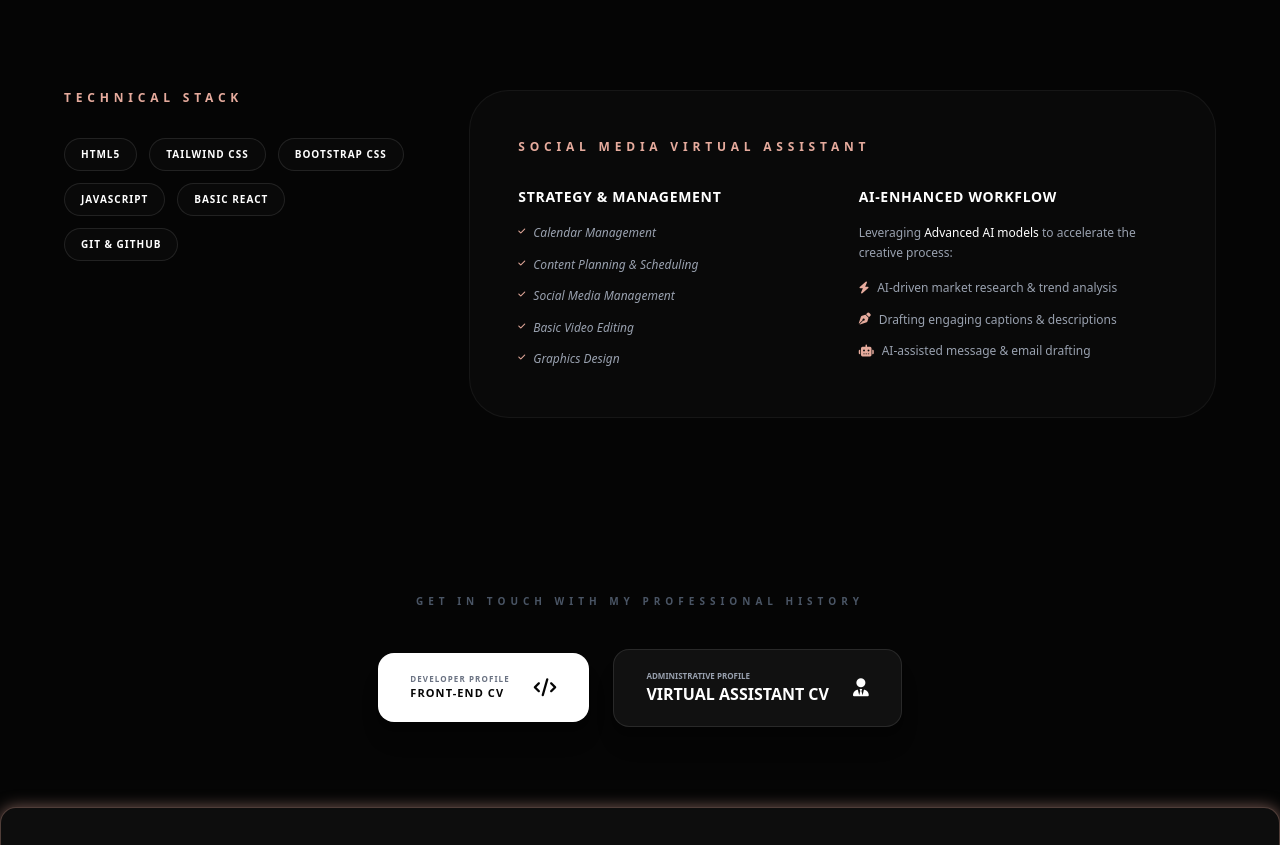
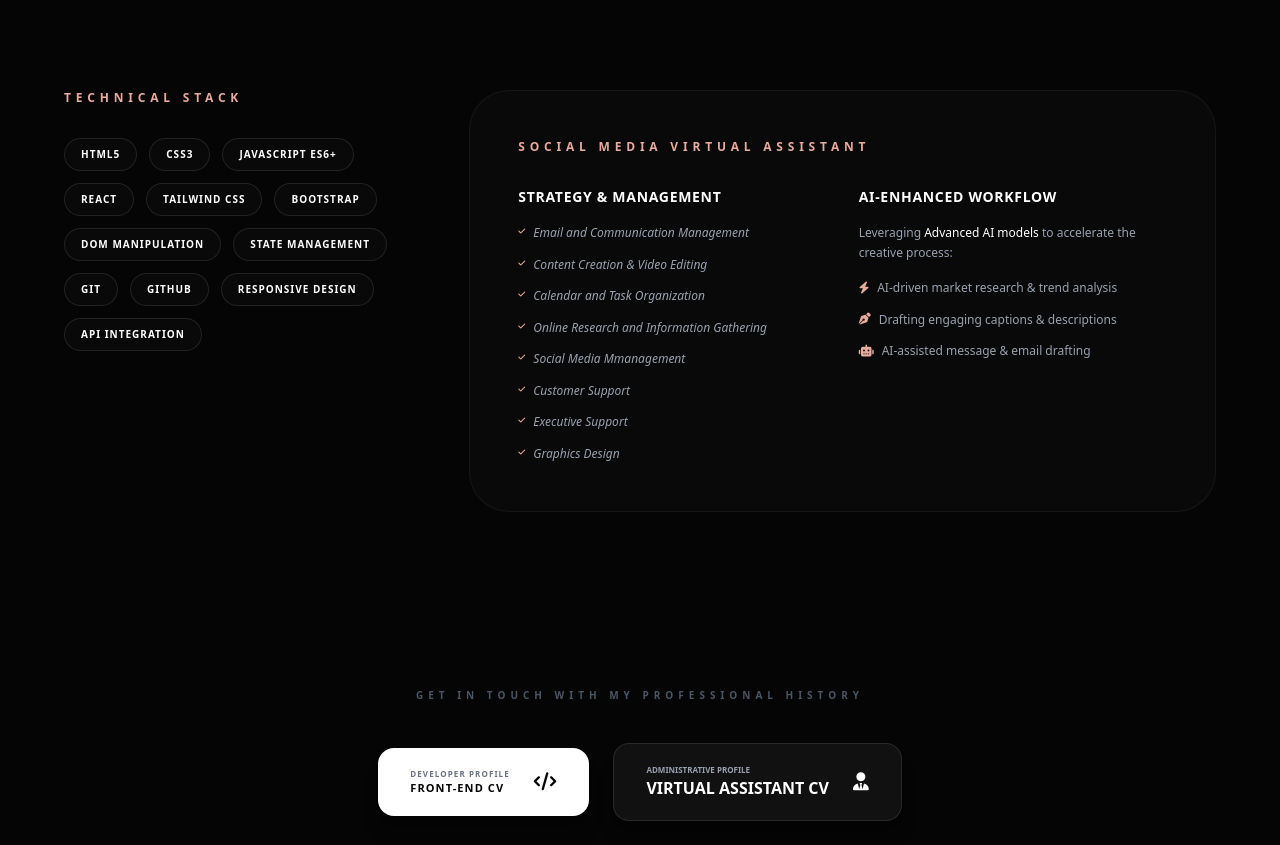
Before and after one commit to djujeep/Girlytech, a website: page project.html in a window 1280 px wide. Shown: the part 2260-3105 px from the top of the page. Drawn offline with Linux system fonts and the light colour scheme.

Commit message:
skillset updated

```diff
--- a/project.html
+++ b/project.html
@@ -289,16 +289,36 @@
     <section class="px-6 md:px-16 py-24 max-w-7xl mx-auto border-t border-white/5">
   <div class="grid grid-cols-1 lg:grid-cols-3 gap-16">
     <div class="lg:col-span-1">
-      <h2 class="text-xs font-bold uppercase tracking-[0.4em] text-[#E6AB9D] mb-8">Technical stack</h2>
-      <div class="flex flex-wrap gap-3">
-        <span class="px-4 py-2 rounded-full border border-white/10 text-[10px] font-bold uppercase tracking-widest bg-white/[0.02]">Html5</span>
-        <span class="px-4 py-2 rounded-full border border-white/10 text-[10px] font-bold uppercase tracking-widest bg-white/[0.02]">Tailwind css</span>
-        <span class="px-4 py-2 rounded-full border border-white/10 text-[10px] font-bold uppercase tracking-widest bg-white/[0.02]">Bootstrap css</span>
-        <span class="px-4 py-2 rounded-full border border-white/10 text-[10px] font-bold uppercase tracking-widest bg-white/[0.02]">javascript</span>
-        <span class="px-4 py-2 rounded-full border border-white/10 text-[10px] font-bold uppercase tracking-widest bg-white/[0.02]">Basic React</span>
-        <span class="px-4 py-2 rounded-full border border-white/10 text-[10px] font-bold uppercase tracking-widest bg-white/[0.02]">Git & Github</span>
-      </div>
-    </div>
+  <h2 class="text-xs font-bold uppercase tracking-[0.4em] text-[#E6AB9D] mb-8">
+    Technical Stack
+  </h2>
+
+  <div class="flex flex-wrap gap-3">
+    <span class="px-4 py-2 rounded-full border border-white/10 text-[10px] font-bold uppercase tracking-widest bg-white/[0.02]">HTML5</span>
+
+    <span class="px-4 py-2 rounded-full border border-white/10 text-[10px] font-bold uppercase tracking-widest bg-white/[0.02]">CSS3</span>
+
+    <span class="px-4 py-2 rounded-full border border-white/10 text-[10px] font-bold uppercase tracking-widest bg-white/[0.02]">JavaScript ES6+</span>
+
+    <span class="px-4 py-2 rounded-full border border-white/10 text-[10px] font-bold uppercase tracking-widest bg-white/[0.02]">React</span>
+
+    <span class="px-4 py-2 rounded-full border border-white/10 text-[10px] font-bold uppercase tracking-widest bg-white/[0.02]">Tailwind CSS</span>
+
+    <span class="px-4 py-2 rounded-full border border-white/10 text-[10px] font-bold uppercase tracking-widest bg-white/[0.02]">Bootstrap</span>
+
+    <span class="px-4 py-2 rounded-full border border-white/10 text-[10px] font-bold uppercase tracking-widest bg-white/[0.02]">DOM Manipulation</span>
+
+    <span class="px-4 py-2 rounded-full border border-white/10 text-[10px] font-bold uppercase tracking-widest bg-white/[0.02]">State Management</span>
+
+    <span class="px-4 py-2 rounded-full border border-white/10 text-[10px] font-bold uppercase tracking-widest bg-white/[0.02]">Git</span>
+
+    <span class="px-4 py-2 rounded-full border border-white/10 text-[10px] font-bold uppercase tracking-widest bg-white/[0.02]">GitHub</span>
+
+    <span class="px-4 py-2 rounded-full border border-white/10 text-[10px] font-bold uppercase tracking-widest bg-white/[0.02]">Responsive Design</span>
+
+    <span class="px-4 py-2 rounded-full border border-white/10 text-[10px] font-bold uppercase tracking-widest bg-white/[0.02]">API Integration</span>
+  </div>
+</div>
 
     <div class="lg:col-span-2 bg-white/[0.02] border border-white/5 rounded-[2.5rem] p-8 md:p-12 relative overflow-hidden">
       <h2 class="text-xs font-bold uppercase tracking-[0.4em] text-[#E6AB9D] mb-8">Social Media Virtual Assistant</h2>
@@ -306,10 +326,13 @@
         <div class="space-y-4">
           <h3 class="text-white font-bold text-sm uppercase tracking-wider">Strategy & Management</h3>
           <ul class="text-gray-400 text-xs space-y-3 leading-relaxed">
-            <li class="flex items-start gap-2 italic"><i class="fas fa-check text-[#E6AB9D] text-[8px] mt-1"></i> Calendar Management</li>
-            <li class="flex items-start gap-2 italic"><i class="fas fa-check text-[#E6AB9D] text-[8px] mt-1"></i> Content Planning & Scheduling</li>
-            <li class="flex items-start gap-2 italic"><i class="fas fa-check text-[#E6AB9D] text-[8px] mt-1"></i> Social Media Management</li>
-            <li class="flex items-start gap-2 italic"><i class="fas fa-check text-[#E6AB9D] text-[8px] mt-1"></i> Basic Video Editing</li>
+            <li class="flex items-start gap-2 italic"><i class="fas fa-check text-[#E6AB9D] text-[8px] mt-1"></i> Email and Communication Management</li>
+            <li class="flex items-start gap-2 italic"><i class="fas fa-check text-[#E6AB9D] text-[8px] mt-1"></i> Content Creation & Video Editing</li>
+            <li class="flex items-start gap-2 italic"><i class="fas fa-check text-[#E6AB9D] text-[8px] mt-1"></i> Calendar and Task Organization</li>
+            <li class="flex items-start gap-2 italic"><i class="fas fa-check text-[#E6AB9D] text-[8px] mt-1"></i> Online Research and Information Gathering</li>
+            <li class="flex items-start gap-2 italic"><i class="fas fa-check text-[#E6AB9D] text-[8px] mt-1"></i> Social Media Mmanagement</li>
+            <li class="flex items-start gap-2 italic"><i class="fas fa-check text-[#E6AB9D] text-[8px] mt-1"></i> Customer Support</li>
+            <li class="flex items-start gap-2 italic"><i class="fas fa-check text-[#E6AB9D] text-[8px] mt-1"></i> Executive Support</li>
             <li class="flex items-start gap-2 italic"><i class="fas fa-check text-[#E6AB9D] text-[8px] mt-1"></i> Graphics Design</li>
           </ul>
         </div>
@@ -347,7 +370,7 @@
         </div>
         <i class="fa-solid fa-code text-lg"></i>
       </a>
-      <a href="src/Eluwa Peace Resume.docx" download class="group w-full md:w-auto inline-flex items-center justify-between md:justify-start gap-6 px-8 py-5 border border-white/10 bg-[#111] text-white rounded-2xl font-bold uppercase tracking-widesttext-[11px] hover:border-[#e6ab9d]/50 transition-all duration-500 shadow-xl">
+      <a href="src/Eluwa Peace Resume (1).docx" download class="group w-full md:w-auto inline-flex items-center justify-between md:justify-start gap-6 px-8 py-5 border border-white/10 bg-[#111] text-white rounded-2xl font-bold uppercase tracking-widesttext-[11px] hover:border-[#e6ab9d]/50 transition-all duration-500 shadow-xl">
         <div class="flex flex-col items-start">
           <span class="text-[8px] text-gray-400 transition-colors">Administrative Profile</span>
           <span>Virtual Assistant CV</span>
```
Also changed, not shown: 2 other files.
